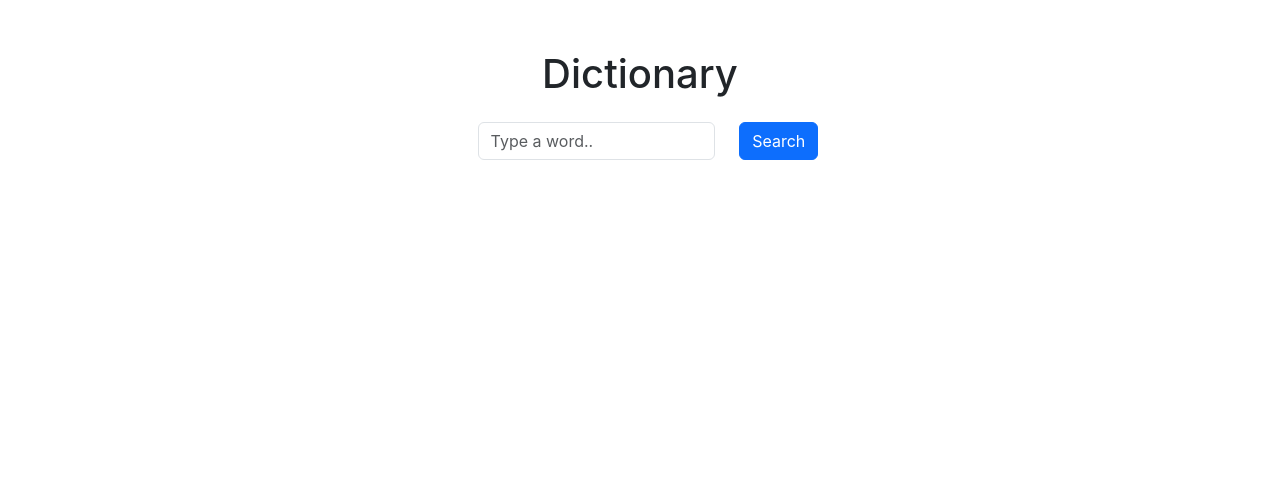
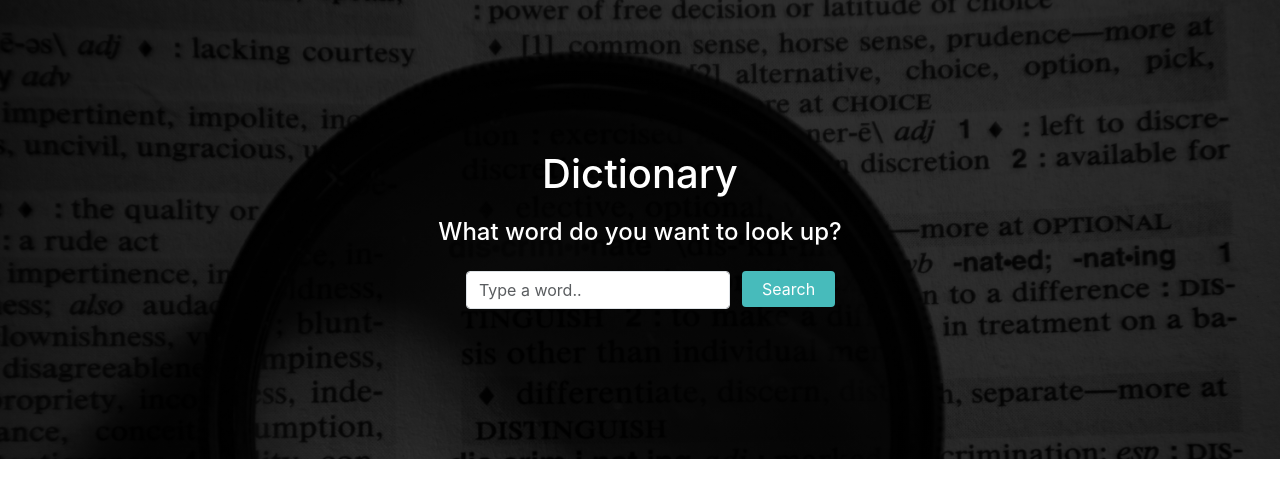
Before and after one commit to MatildaHJ/dictionary-react, a React (Create React App) app: page / in a window 1280 px wide. Shown: the top 498 px of the page. Built offline with nearby package versions, Linux system fonts and the light colour scheme.

Commit message:
header css

```diff
--- a/package.json
+++ b/package.json
@@ -6,6 +6,7 @@
     "@testing-library/jest-dom": "^5.17.0",
     "@testing-library/react": "^13.4.0",
     "@testing-library/user-event": "^13.5.0",
+    "axios": "^1.6.7",
     "bootstrap": "^5.3.3",
     "react": "^18.2.0",
     "react-dom": "^18.2.0",
--- a/src/App.css
+++ b/src/App.css
@@ -1,5 +1,18 @@
 .container {
-  max-width: 70%;
+  max-width: 100%;
+  padding: 0;
+}
+header {
   text-align: center;
-  margin: 50px auto;
+  background-image: linear-gradient(rgba(0, 0, 0, 0.7), rgba(0, 0, 0, 0.7)),
+    url("./book-img.jpg");
+  background-repeat: no-repeat;
+  background-size: cover;
+  color: white;
+  padding: 150px 0;
 }
+
+h2 {
+  font-size: 24px;
+  margin: 20px 0;
+}
--- a/src/App.js
+++ b/src/App.js
@@ -8,6 +8,7 @@ export default function App() {
       <div className="container">
         <header className="App-header">
           <h1>Dictionary</h1>
+          <h2>What word do you want to look up?</h2>
           <Dictionary />
         </header>
       </div>
--- a/src/Dictionary.css
+++ b/src/Dictionary.css
@@ -1,4 +1,21 @@
 .row {
-  max-width: 40%;
+  max-width: 30%;
   margin: 0 auto;
 }
+
+.col-9 {
+  margin: 0 -12px 0 6px;
+}
+
+.form-control,
+.btn {
+  border-radius: 4px;
+}
+.btn {
+  background-color: #47bbbb;
+  border: none;
+  padding: 6px 20px;
+}
+.btn:hover {
+  background-color: #41adad;
+}
--- a/src/index.css
+++ b/src/index.css
@@ -1,13 +1,14 @@
 body {
   margin: 0;
-  font-family: -apple-system, BlinkMacSystemFont, 'Segoe UI', 'Roboto', 'Oxygen',
-    'Ubuntu', 'Cantarell', 'Fira Sans', 'Droid Sans', 'Helvetica Neue',
+  padding: 0;
+  font-family: -apple-system, BlinkMacSystemFont, "Segoe UI", "Roboto", "Oxygen",
+    "Ubuntu", "Cantarell", "Fira Sans", "Droid Sans", "Helvetica Neue",
     sans-serif;
   -webkit-font-smoothing: antialiased;
   -moz-osx-font-smoothing: grayscale;
 }
 
 code {
-  font-family: source-code-pro, Menlo, Monaco, Consolas, 'Courier New',
+  font-family: source-code-pro, Menlo, Monaco, Consolas, "Courier New",
     monospace;
 }
```
Also changed, not shown: src/index.js (+6 -9 lines), src/book-img.jpg (added), 1 other file (tests, documents, lock files or other folders).
